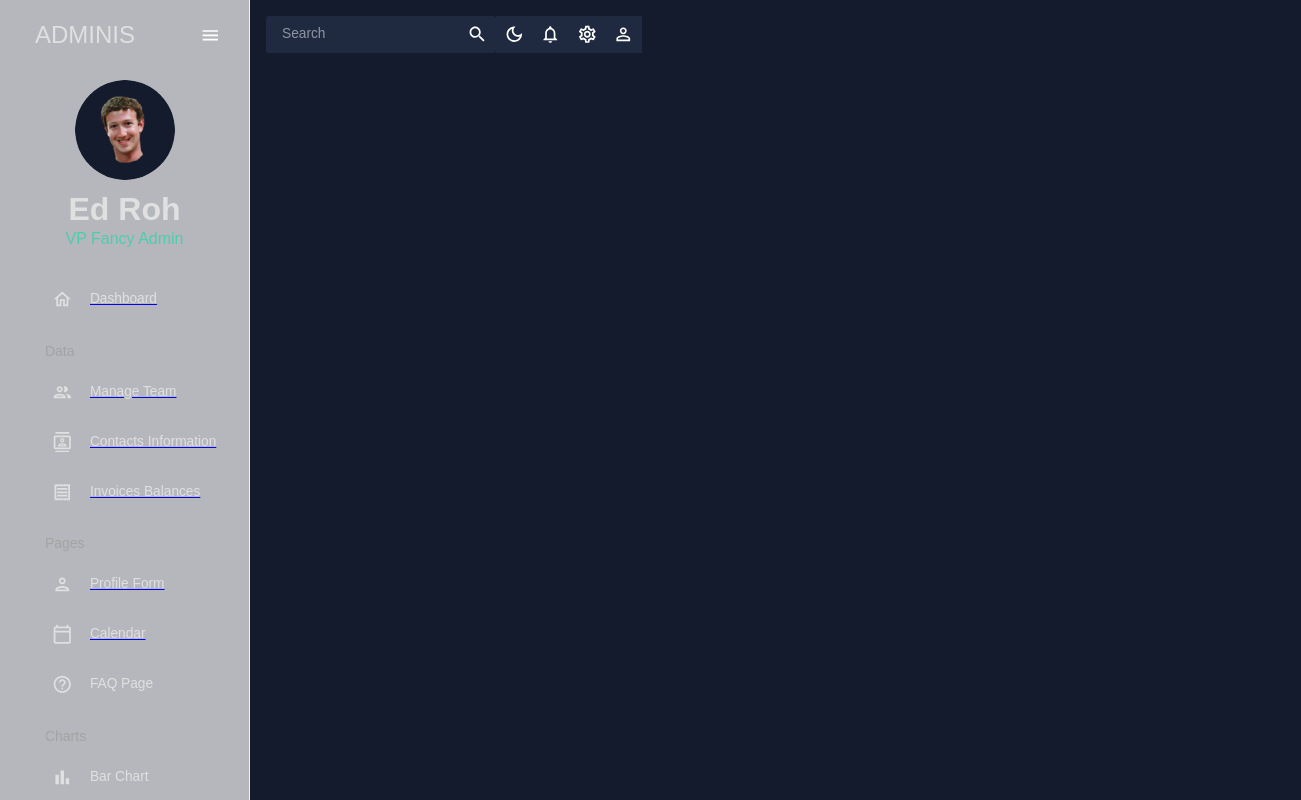
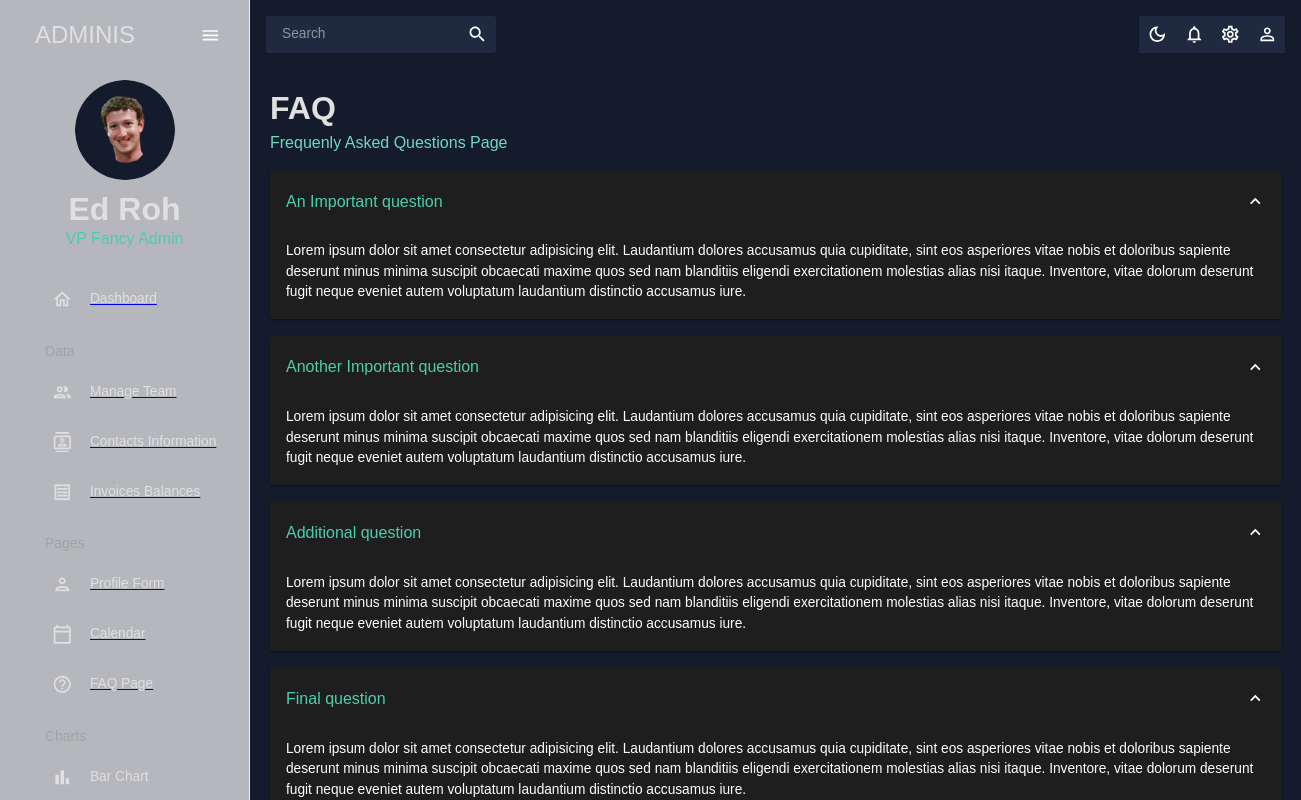
Before and after one commit to ghermaico135/react-admin-clone-materialUI, a React (Create React App) app: page /faq in a window 1280 px wide. Shown: the top 800 px of the page, 1301 px wide, since content can reach past the window. Built offline with nearby package versions, Linux system fonts and the light colour scheme.

Commit message:
Faq completed with Accordion from material ui

```diff
--- a/src/App.js
+++ b/src/App.js
@@ -13,7 +13,7 @@ import Contacts from "./scenes/contacts/Contacts";
 import Form from "./scenes/form/Form";
 // import Line from "./scenes/line";
 // import Pie from "./scenes/pie";
-// import FAQ from "./scenes/faq";
+import FAQ from "./scenes/faq/FAQ";
 // import Geography from "./scenes/geography";
 import { CssBaseline, ThemeProvider } from "@mui/material";
 import { ColorModeContext, useMode } from "./theme";
@@ -38,13 +38,14 @@ function App() {
 							<Route path="/invoices" element={<Invoices />} />
 							<Route path="/form" element={<Form />} />
 							<Route path="/calendar" element={<Calendar />} />
+							<Route path="/faq" element={<FAQ />} />
 							{/*
 
               <Route path="/form" element={<Form />} />
               <Route path="/bar" element={<Bar />} />
               <Route path="/pie" element={<Pie />} />
               <Route path="/line" element={<Line />} />
-              <Route path="/faq" element={<FAQ />} />
+
 
               <Route path="/geography" element={<Geography />} /> */}
 						</Routes>
--- /dev/null
+++ b/src/scenes/faq/FAQ.jsx
@@ -0,0 +1,73 @@
+/* eslint-disable */
+import {  Box,Typography,useTheme } from "@mui/material"
+import Header from "../../components/Header"
+import Accordion from "@mui/material/Accordion"
+import AccordionSummary  from "@mui/material/AccordionSummary"
+import AccordionDetails  from "@mui/material/AccordionDetails"
+import ExpandMoreIcon from '@mui/icons-material/ExpandMore';
+import { tokens } from "../../theme"
+
+
+const FAQ = () => {
+  const theme = useTheme();
+  const colors = tokens(theme.palette.mode)
+  return (
+    <Box m="20px" width="79vw">
+      <Header title="FAQ" subTitle="Frequenly Asked Questions Page" />
+      <Accordion defaultExpanded>
+        <AccordionSummary expandIcon={<ExpandMoreIcon />}>
+          <Typography color={colors.greenAccent[500]} variant="h5">
+              An Important question
+          </Typography>
+        </AccordionSummary>
+        <AccordionDetails>
+          <Typography>
+            Lorem ipsum dolor sit amet consectetur adipisicing elit. Laudantium dolores accusamus quia cupiditate, sint eos asperiores vitae nobis et doloribus sapiente deserunt minus minima suscipit obcaecati maxime quos sed nam blanditiis eligendi exercitationem molestias alias nisi itaque. Inventore, vitae dolorum deserunt
+            fugit neque eveniet autem voluptatum laudantium distinctio accusamus iure.
+          </Typography>
+        </AccordionDetails>
+      </Accordion>
+      <Accordion defaultExpanded>
+        <AccordionSummary expandIcon={<ExpandMoreIcon />}>
+          <Typography color={colors.greenAccent[500]} variant="h5">
+              Another Important question
+          </Typography>
+        </AccordionSummary>
+        <AccordionDetails>
+          <Typography>
+            Lorem ipsum dolor sit amet consectetur adipisicing elit. Laudantium dolores accusamus quia cupiditate, sint eos asperiores vitae nobis et doloribus sapiente deserunt minus minima suscipit obcaecati maxime quos sed nam blanditiis eligendi exercitationem molestias alias nisi itaque. Inventore, vitae dolorum deserunt
+            fugit neque eveniet autem voluptatum laudantium distinctio accusamus iure.
+          </Typography>
+        </AccordionDetails>
+      </Accordion>
+      <Accordion defaultExpanded>
+        <AccordionSummary expandIcon={<ExpandMoreIcon />}>
+          <Typography color={colors.greenAccent[500]} variant="h5">
+              Additional question
+          </Typography>
+        </AccordionSummary>
+        <AccordionDetails>
+          <Typography>
+            Lorem ipsum dolor sit amet consectetur adipisicing elit. Laudantium dolores accusamus quia cupiditate, sint eos asperiores vitae nobis et doloribus sapiente deserunt minus minima suscipit obcaecati maxime quos sed nam blanditiis eligendi exercitationem molestias alias nisi itaque. Inventore, vitae dolorum deserunt
+            fugit neque eveniet autem voluptatum laudantium distinctio accusamus iure.
+          </Typography>
+        </AccordionDetails>
+      </Accordion>
+      <Accordion defaultExpanded>
+        <AccordionSummary expandIcon={<ExpandMoreIcon />}>
+          <Typography color={colors.greenAccent[500]} variant="h5">
+              Final question
+          </Typography>
+        </AccordionSummary>
+        <AccordionDetails>
+          <Typography>
+            Lorem ipsum dolor sit amet consectetur adipisicing elit. Laudantium dolores accusamus quia cupiditate, sint eos asperiores vitae nobis et doloribus sapiente deserunt minus minima suscipit obcaecati maxime quos sed nam blanditiis eligendi exercitationem molestias alias nisi itaque. Inventore, vitae dolorum deserunt
+            fugit neque eveniet autem voluptatum laudantium distinctio accusamus iure.
+          </Typography>
+        </AccordionDetails>
+      </Accordion>
+    </Box>
+  )
+}
+
+export default FAQ
--- a/src/scenes/global/SideBar.jsx
+++ b/src/scenes/global/SideBar.jsx
@@ -189,6 +189,7 @@ const sidebar = () => {
               setSelected={setSelected}
             />
             </Link>
+            <Link to="/faq">
             <Item
               title="FAQ Page"
               to="/faq"
@@ -196,7 +197,7 @@ const sidebar = () => {
               selected={selected}
               setSelected={setSelected}
             />
-
+             </Link>
             <Typography
               variant="h6"
               color={colors.grey[300]}
```
